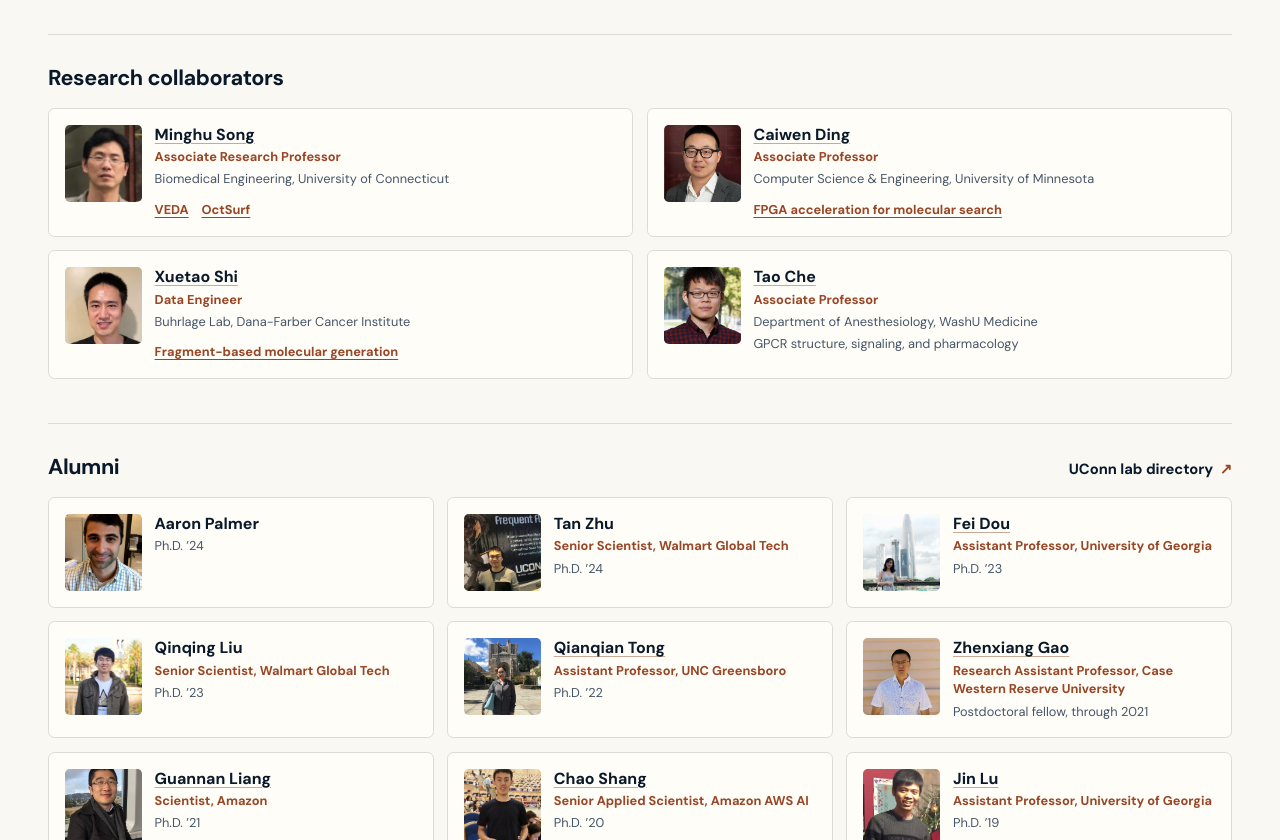
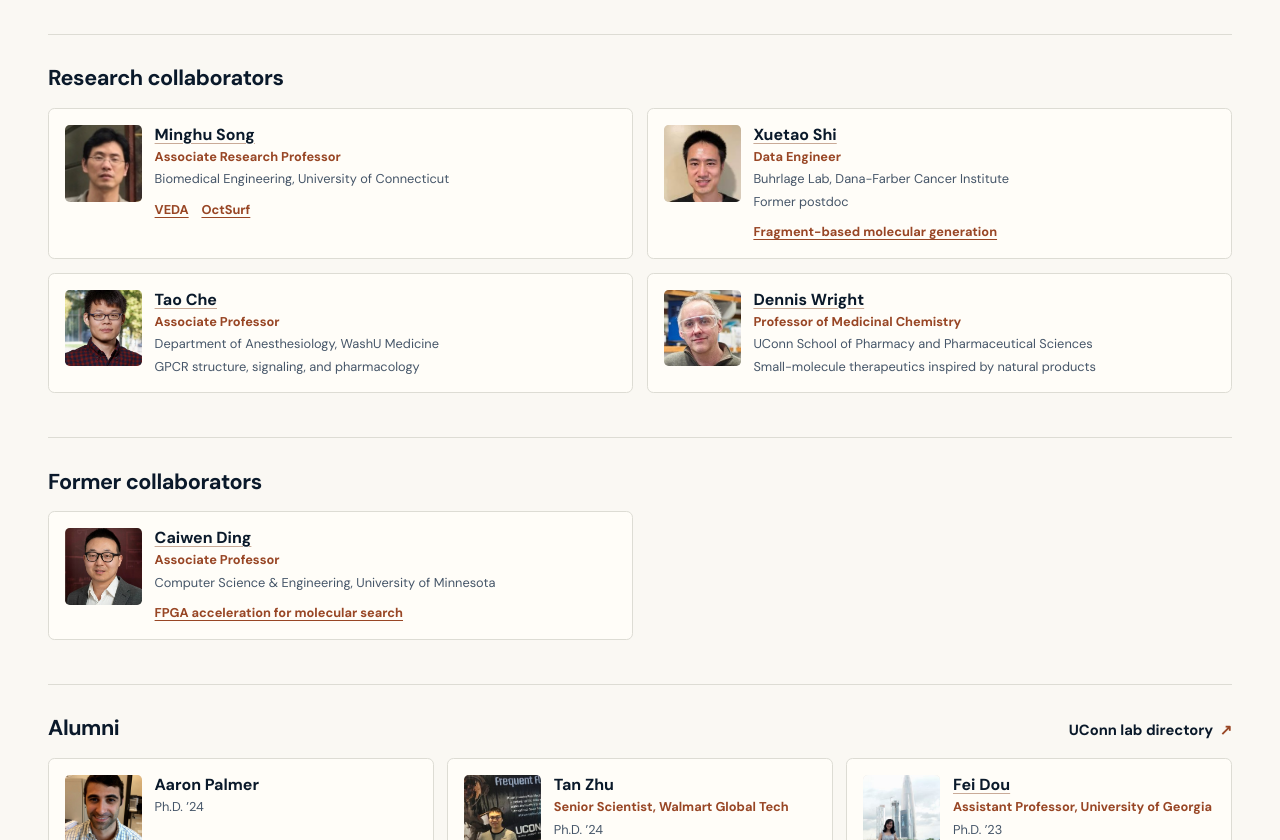
Before and after one commit to peiningzhang/mlddd, a plain HTML site: page index.html in a window 1280 px wide. Shown: the part 3700-4540 px from the top of the page. Drawn offline with Linux system fonts and the light colour scheme.

Commit message:
Update collaborator roster and portraits

```diff
--- a/index.html
+++ b/index.html
@@ -182,7 +182,7 @@
             <div><h4><a href="https://www.xinyuwang1209.com/">Xinyu Wang</a></h4><p class="role">Ph.D. student</p><p>Drug discovery, generative AI, and reinforcement learning</p></div>
           </article>
           <article class="person">
-            <img src="assets/people/blake-gaines.jpg" width="120" height="120" loading="lazy" alt="">
+            <img src="assets/people/blake-gaines.png" width="120" height="120" loading="lazy" alt="">
             <div><h4><a href="https://www.bl-ake.com/">Blake Gaines</a></h4><p class="role">Ph.D. student</p><p>Graph neural networks, foundations of deep learning, and explainable AI</p></div>
           </article>
           <article class="person">
@@ -217,20 +217,12 @@
             </div>
           </article>
           <article class="person collaborator">
-            <img src="assets/people/caiwen-ding.jpg" width="120" height="120" loading="lazy" alt="">
-            <div>
-              <h4><a href="https://cse.umn.edu/dsi/caiwen-ding">Caiwen Ding</a></h4>
-              <p class="role">Associate Professor</p>
-              <p>Computer Science &amp; Engineering, University of Minnesota</p>
-              <p class="joint-work"><a href="https://arxiv.org/abs/2109.06355">FPGA acceleration for molecular search</a></p>
-            </div>
-          </article>
-          <article class="person collaborator">
             <img src="assets/people/xuetao-shi.jpg" width="120" height="120" loading="lazy" alt="">
             <div>
               <h4><a href="https://labs.dana-farber.org/buhrlagelab/people/lab-members">Xuetao Shi</a></h4>
               <p class="role">Data Engineer</p>
               <p>Buhrlage Lab, Dana-Farber Cancer Institute</p>
+              <p>Former postdoc</p>
               <p class="joint-work"><a href="https://doi.org/10.1002/minf.202200215">Fragment-based molecular generation</a></p>
             </div>
           </article>
@@ -241,6 +233,30 @@
               <p class="role">Associate Professor</p>
               <p>Department of Anesthesiology, WashU Medicine</p>
               <p>GPCR structure, signaling, and pharmacology</p>
+            </div>
+          </article>
+          <article class="person collaborator">
+            <img src="assets/people/dennis-wright.jpg" width="120" height="120" loading="lazy" alt="">
+            <div>
+              <h4><a href="https://pharmacy.uconn.edu/person/dennis-wright/">Dennis Wright</a></h4>
+              <p class="role">Professor of Medicinal Chemistry</p>
+              <p>UConn School of Pharmacy and Pharmaceutical Sciences</p>
+              <p>Small-molecule therapeutics inspired by natural products</p>
+            </div>
+          </article>
+        </div>
+      </section>
+
+      <section class="people-subsection" id="former-collaborators" aria-labelledby="former-collaborators-title">
+        <h3 id="former-collaborators-title">Former collaborators</h3>
+        <div class="people-grid collaborator-grid">
+          <article class="person collaborator">
+            <img src="assets/people/caiwen-ding.jpg" width="120" height="120" loading="lazy" alt="">
+            <div>
+              <h4><a href="https://cse.umn.edu/dsi/caiwen-ding">Caiwen Ding</a></h4>
+              <p class="role">Associate Professor</p>
+              <p>Computer Science &amp; Engineering, University of Minnesota</p>
+              <p class="joint-work"><a href="https://arxiv.org/abs/2109.06355">FPGA acceleration for molecular search</a></p>
             </div>
           </article>
         </div>
```
Also changed, not shown: assets/people/blake-gaines.jpg (deleted), assets/people/blake-gaines.png (added), assets/people/dennis-wright.jpg (added), 1 other file.
